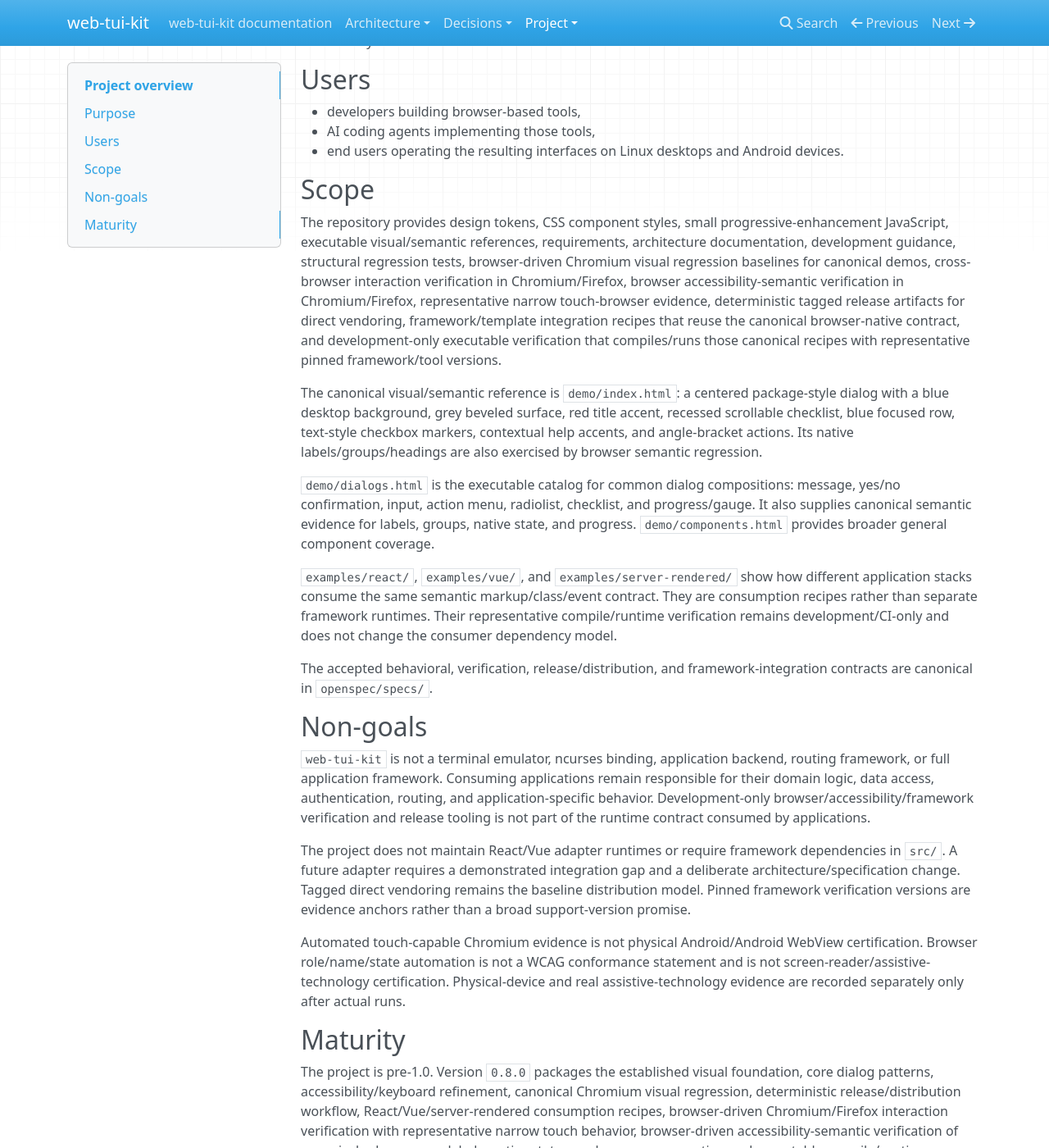
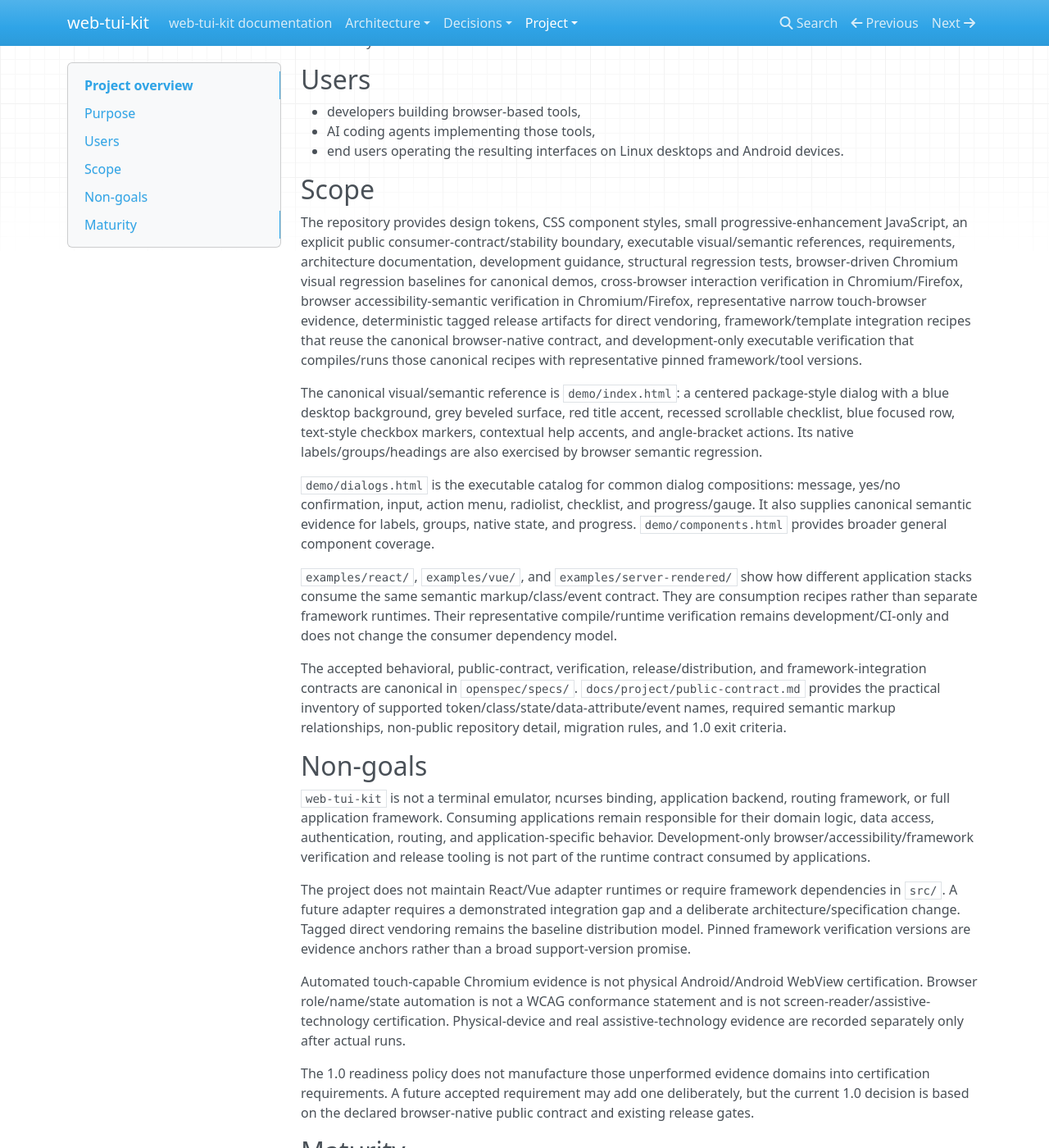
Before and after one commit to 1990jk1990/web-tui-kit, an MkDocs documentation site: the page built from docs/project/overview.md, in a window 1280 px wide and 1400 px high, scrolled down 255 px. Shown: the whole window at 82% size. Built offline with MkDocs 1.6.1, drawn with Linux system fonts in a browser that asks for light colours; nearby versions of some CDN libraries; some of the changed text lies outside the part shown.

Commit message:
docs: add public contract to project scope

```diff
--- a/docs/project/overview.md
+++ b/docs/project/overview.md
@@ -14,7 +14,7 @@ Its primary use case is to let independent browser applications share one UI lan
 
 ## Scope
 
-The repository provides design tokens, CSS component styles, small progressive-enhancement JavaScript, executable visual/semantic references, requirements, architecture documentation, development guidance, structural regression tests, browser-driven Chromium visual regression baselines for canonical demos, cross-browser interaction verification in Chromium/Firefox, browser accessibility-semantic verification in Chromium/Firefox, representative narrow touch-browser evidence, deterministic tagged release artifacts for direct vendoring, framework/template integration recipes that reuse the canonical browser-native contract, and development-only executable verification that compiles/runs those canonical recipes with representative pinned framework/tool versions.
+The repository provides design tokens, CSS component styles, small progressive-enhancement JavaScript, an explicit public consumer-contract/stability boundary, executable visual/semantic references, requirements, architecture documentation, development guidance, structural regression tests, browser-driven Chromium visual regression baselines for canonical demos, cross-browser interaction verification in Chromium/Firefox, browser accessibility-semantic verification in Chromium/Firefox, representative narrow touch-browser evidence, deterministic tagged release artifacts for direct vendoring, framework/template integration recipes that reuse the canonical browser-native contract, and development-only executable verification that compiles/runs those canonical recipes with representative pinned framework/tool versions.
 
 The canonical visual/semantic reference is `demo/index.html`: a centered package-style dialog with a blue desktop background, grey beveled surface, red title accent, recessed scrollable checklist, blue focused row, text-style checkbox markers, contextual help accents, and angle-bracket actions. Its native labels/groups/headings are also exercised by browser semantic regression.
 
@@ -22,7 +22,7 @@ The canonical visual/semantic reference is `demo/index.html`: a centered package
 
 `examples/react/`, `examples/vue/`, and `examples/server-rendered/` show how different application stacks consume the same semantic markup/class/event contract. They are consumption recipes rather than separate framework runtimes. Their representative compile/runtime verification remains development/CI-only and does not change the consumer dependency model.
 
-The accepted behavioral, verification, release/distribution, and framework-integration contracts are canonical in `openspec/specs/`.
+The accepted behavioral, public-contract, verification, release/distribution, and framework-integration contracts are canonical in `openspec/specs/`. `docs/project/public-contract.md` provides the practical inventory of supported token/class/state/data-attribute/event names, required semantic markup relationships, non-public repository detail, migration rules, and 1.0 exit criteria.
 
 ## Non-goals
 
@@ -32,6 +32,10 @@ The project does not maintain React/Vue adapter runtimes or require framework de
 
 Automated touch-capable Chromium evidence is not physical Android/Android WebView certification. Browser role/name/state automation is not a WCAG conformance statement and is not screen-reader/assistive-technology certification. Physical-device and real assistive-technology evidence are recorded separately only after actual runs.
 
+The 1.0 readiness policy does not manufacture those unperformed evidence domains into certification requirements. A future accepted requirement may add one deliberately, but the current 1.0 decision is based on the declared browser-native public contract and existing release gates.
+
 ## Maturity
 
-The project is pre-1.0. Version `0.8.0` packages the established visual foundation, core dialog patterns, accessibility/keyboard refinement, canonical Chromium visual regression, deterministic release/distribution workflow, React/Vue/server-rendered consumption recipes, browser-driven Chromium/Firefox interaction verification with representative narrow touch behavior, browser-driven accessibility-semantic verification of canonical roles, names, labels, native states, and progress semantics, and executable compile/runtime verification for the canonical React/Vue/server-rendered recipes with pinned representative framework/tool versions. The framework-independent `src/` runtime and immutable tagged-vendoring model remain unchanged. Linux Chromium remains the sole screenshot-baseline authority; pinned framework versions are representative evidence rather than an exhaustive support matrix, and physical Android plus real assistive-technology/WCAG verification remain separate evidence domains. Public component contracts may still evolve through minor releases before 1.0.
+The project is pre-1.0. Version `0.8.0` packages the established visual foundation, core dialog patterns, accessibility/keyboard refinement, canonical Chromium visual regression, deterministic release/distribution workflow, React/Vue/server-rendered consumption recipes, browser-driven Chromium/Firefox interaction verification with representative narrow touch behavior, browser-driven accessibility-semantic verification of canonical roles, names, labels, native states, and progress semantics, and executable compile/runtime verification for the canonical React/Vue/server-rendered recipes with pinned representative framework/tool versions. The framework-independent `src/` runtime and immutable tagged-vendoring model remain unchanged. Linux Chromium remains the sole screenshot-baseline authority; pinned framework versions are representative evidence rather than an exhaustive support matrix, and physical Android plus real assistive-technology/WCAG verification remain separate evidence domains.
+
+The active v0.9 readiness work formalizes which parts of that established runtime are intentionally public and how compatibility will be handled. Before 1.0, public component contracts may still change in a MINOR release when the migration is explicit. Once 1.0 is deliberately published, normal Semantic Versioning applies to the declared public contract.
```
